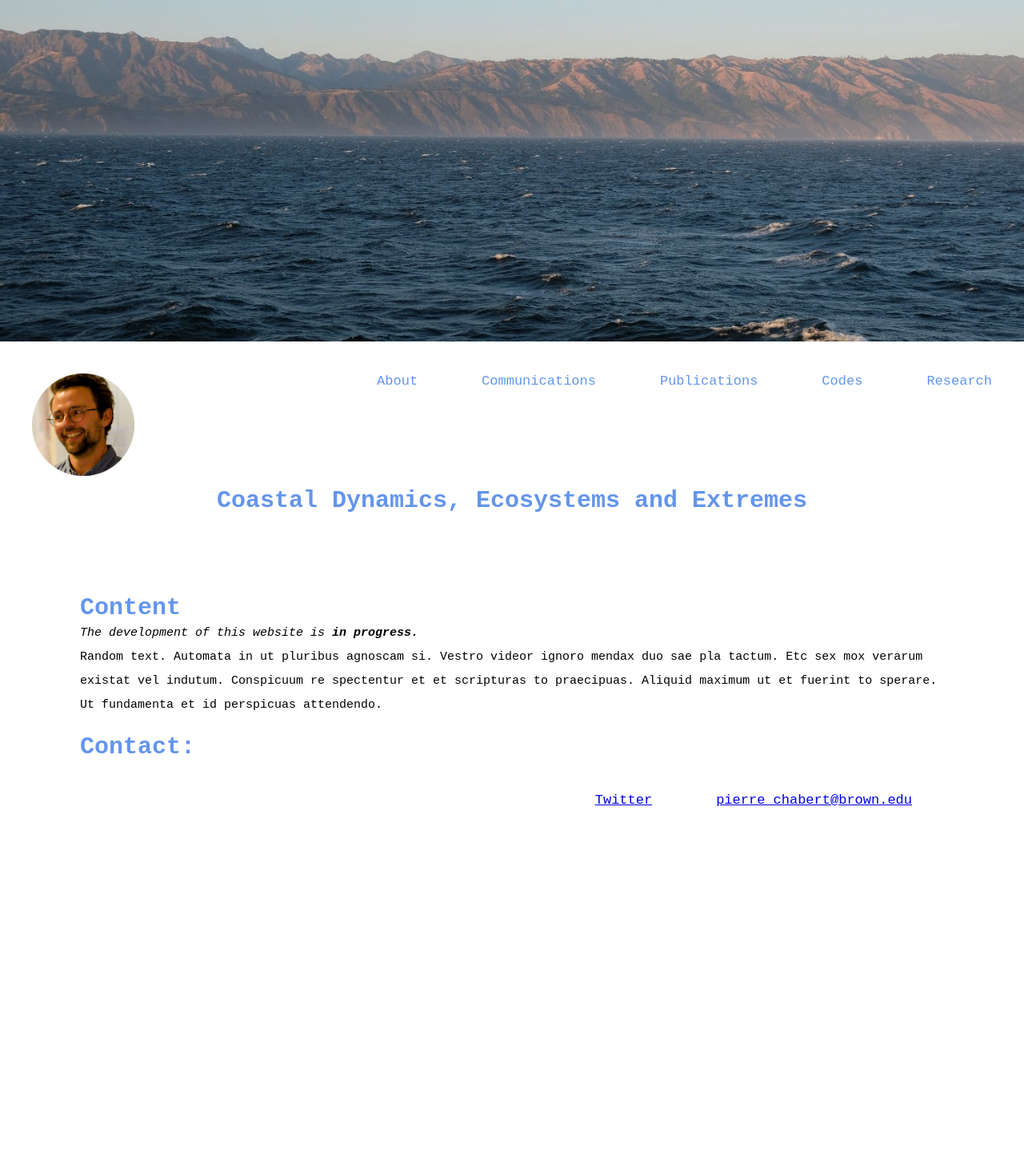
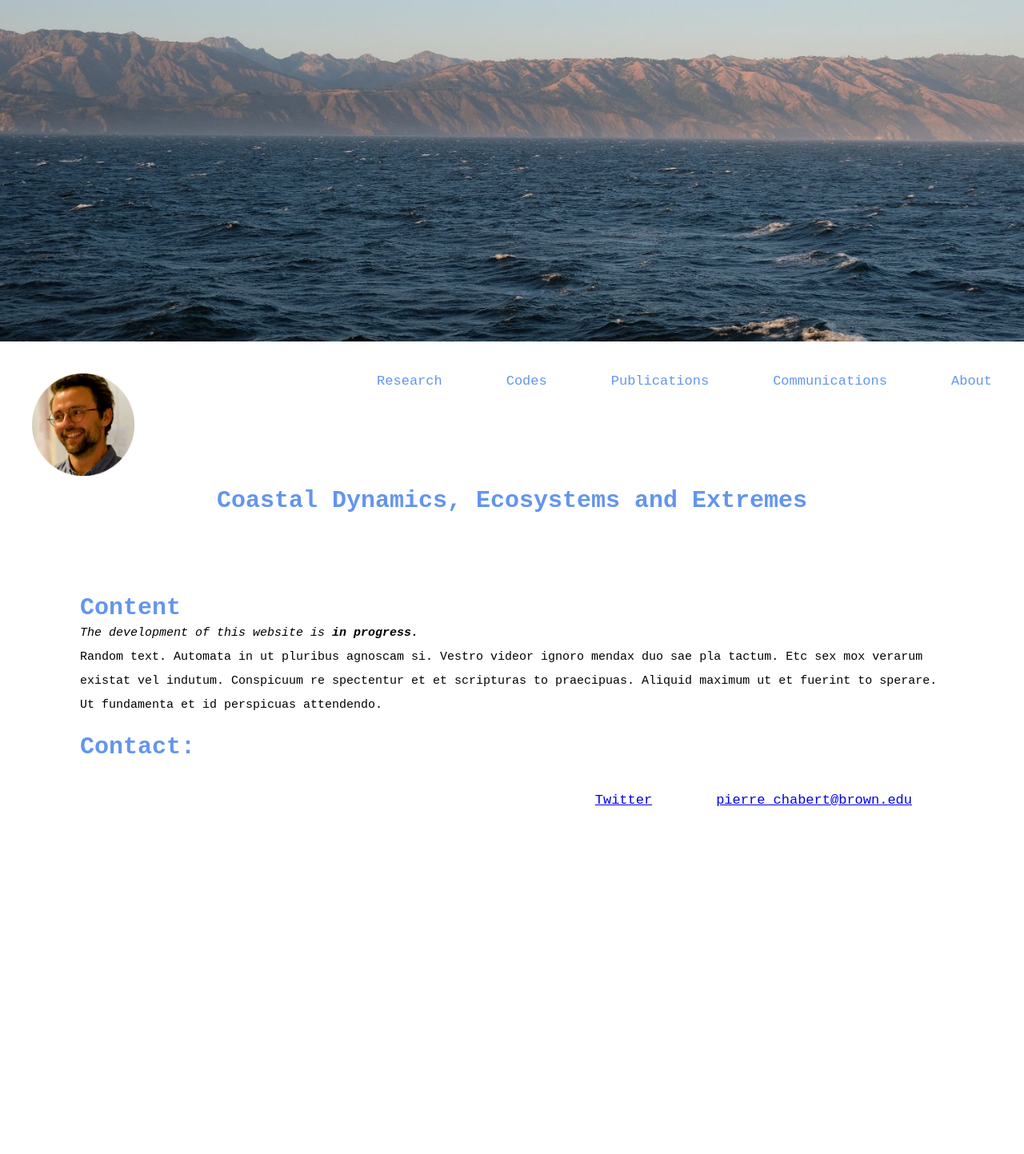
Before and after one commit to pierrechabert/pierrechabert.github.io, a Jekyll site: the page index.html, which Jekyll copies as it is, in a window 1280 px wide. Shown: the whole page at 80% size. Built offline with Jekyll 4.4.1, drawn with Linux system fonts in a browser that asks for light colours.

Commit message:
Update index.html

```diff
--- a/index.html
+++ b/index.html
@@ -41,11 +41,11 @@
 <!-- <div style="display:flex; flex-direction:row; justify-content: center; align-items: center"> -->
 <div>
        <img src="Image-pchabert.png"  width="10%" style="margin-left:40px; margin-top:40px">
+       <a href="https://pierrechabert.github.io/About" class="href-style-fit">About</a>
+       <a href="https://pierrechabert.github.io/Communications" class="href-style-fit">Communications</a>
+       <a href="https://scholar.google.com/citations?user=19aQSe0AAAAJ&hl=en&oi=ao" class="href-style-fit">Publications</a>
+       <a href="https://github.com/pierrechabert" class="href-style-fit">Codes</a>
        <a href="https://pierrechabert.github.io/Research" class="href-style-fit">Research</a>
-       <a href="https://github.com/pierrechabert" class="href-style-fit">Codes</a>
-       <a href="https://scholar.google.com/citations?user=19aQSe0AAAAJ&hl=en&oi=ao" class="href-style-fit">Publications</a>
-       <a href="https://pierrechabert.github.io/Communications" class="href-style-fit">Communications</a>
-       <a href="https://pierrechabert.github.io/About" class="href-style-fit">About</a>
 </div>
 
      <!-- About contains CV; Communications contains presentations etc... logo -->
```
